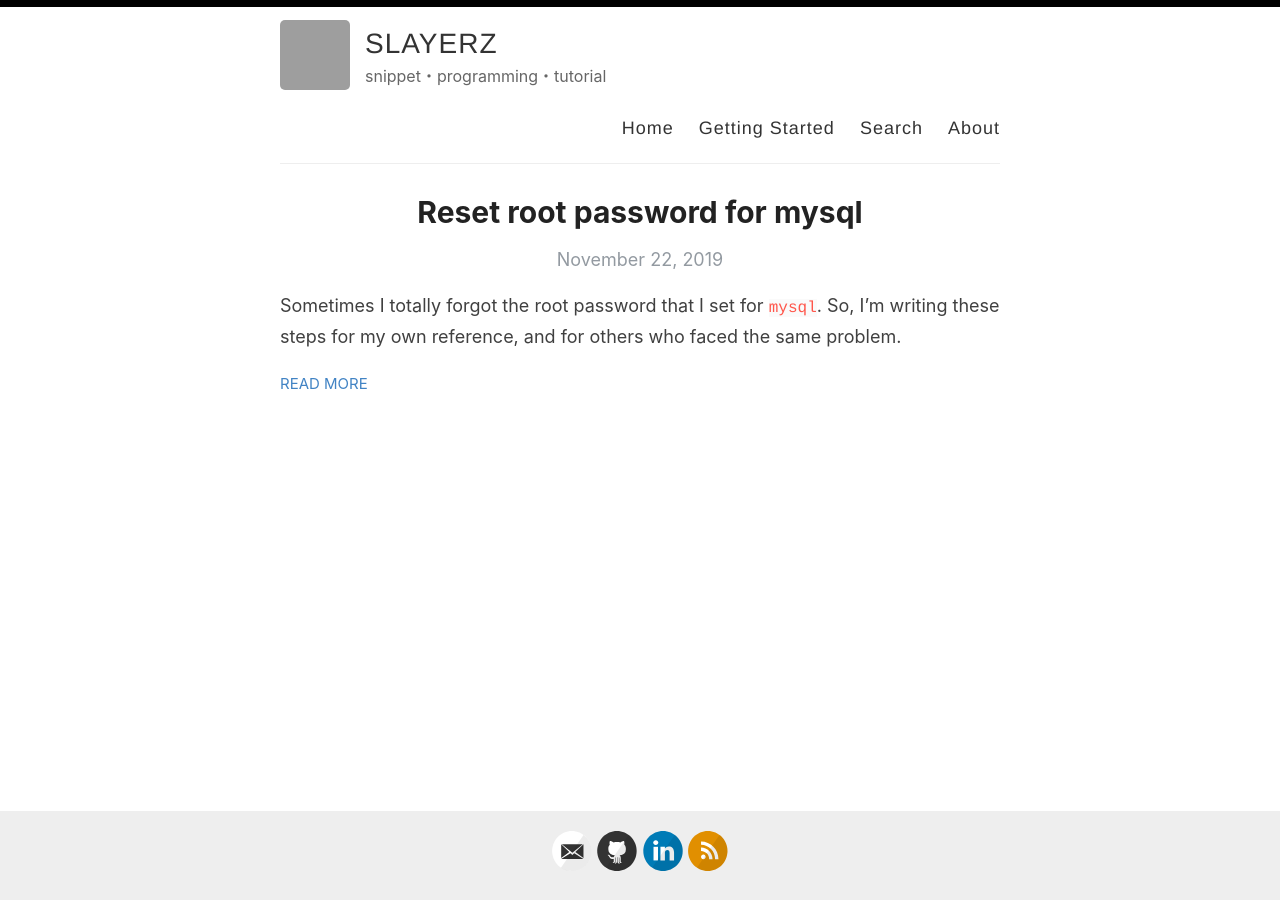
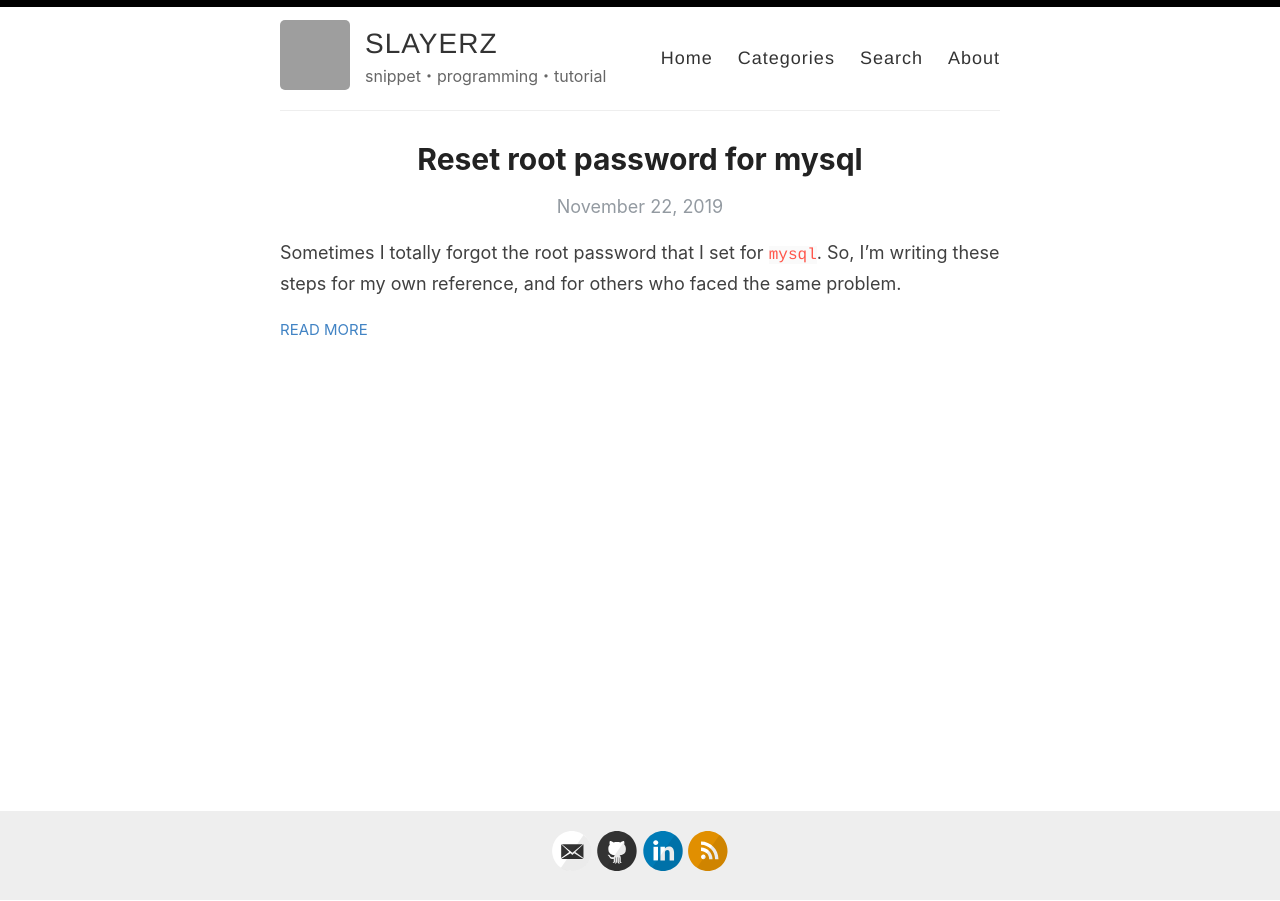
Before and after one commit to slayerz/slayerz.github.io, a Jekyll site: the page built from index.html, in a window 1280 px wide. Built offline with Jekyll 4.4.1, drawn with Linux system fonts in a browser that asks for light colours; the list of posts is cut into pages by our own code; grey boxes are pictures that could not be loaded.

Commit message:
Update default.html

```diff
--- a/_layouts/default.html
+++ b/_layouts/default.html
@@ -10,7 +10,7 @@
     <link rel="canonical" href="{{ site.url }}{{ page.url }}" />
 
     <meta name="theme-color" content="#000000">
-    <link rel="icon" type="image/png" sizes="32x32" href="{{ site.baseurl }}/images/favicon-32x32.png">
+    <link rel="icon" type="image/png" sizes="32x32" href="{{ site.baseurl }}/images/favicon.png">
   </head>
 
   <body>
@@ -28,7 +28,7 @@
 
             <nav>
               <a href="{{ site.baseurl }}/">Home</a>
-              <a href="{{ site.baseurl }}/getting-started">Getting Started</a>
+              <a href="{{ site.baseurl }}/categories">Categories</a>
               <a href="{{ site.baseurl }}/search">Search</a>
               <a href="{{ site.baseurl }}/about">About</a>
             </nav>
```
